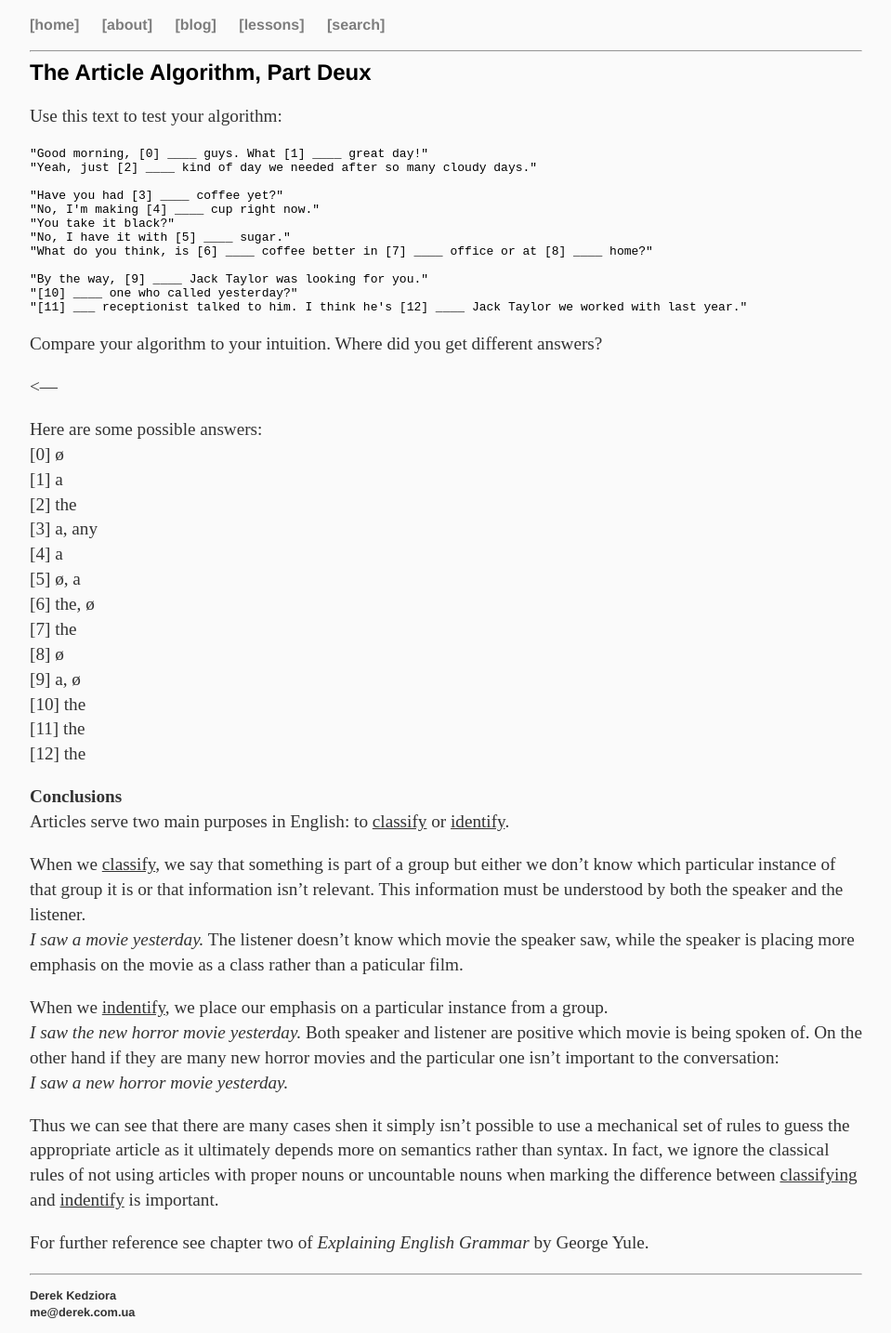
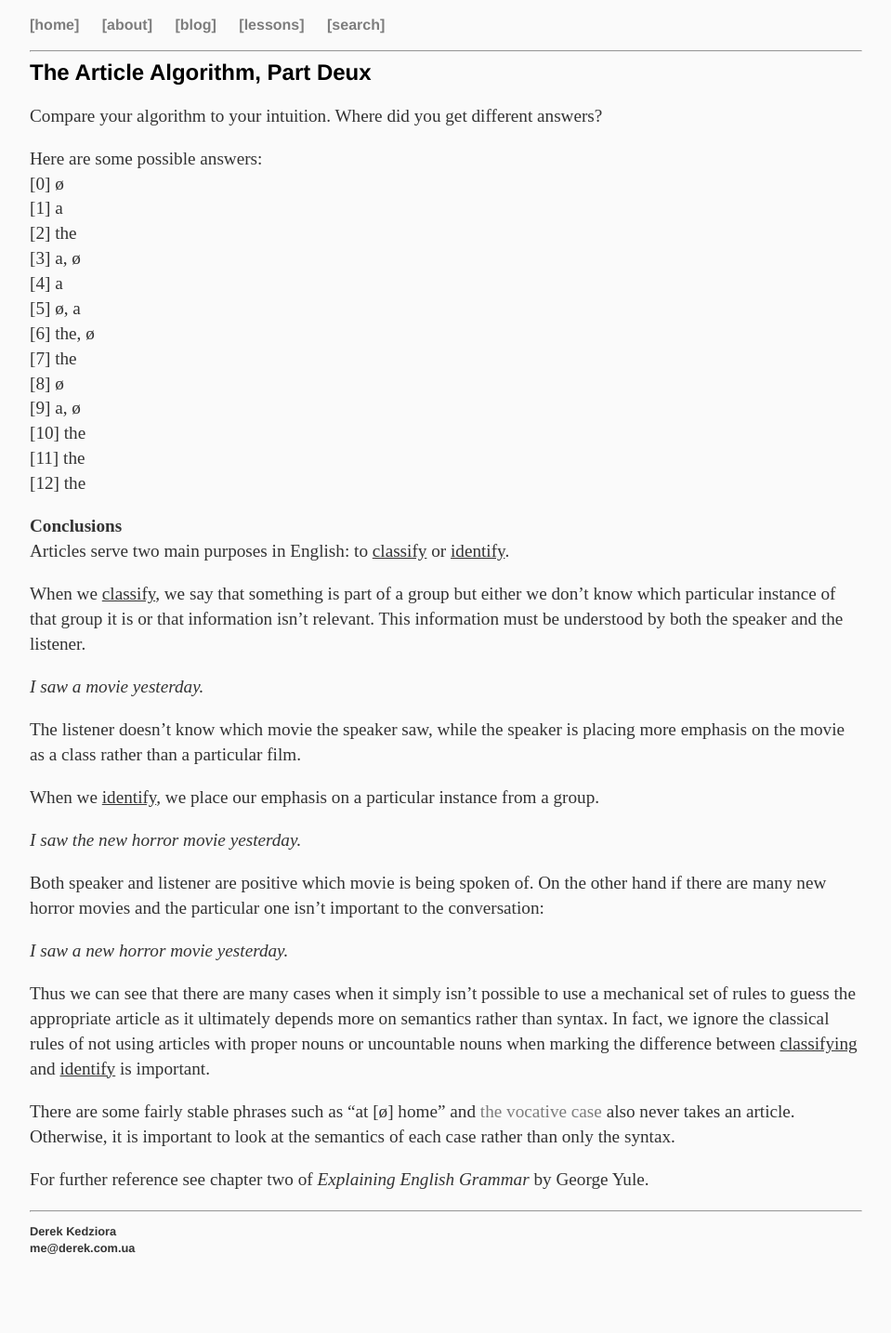
Before and after one commit to ZeroDeth/derekkedziora.github.io, a Jekyll site: the page built from _posts/2016-10-31-article-algorithm-2.md, in a window 1280 px wide. Shown: the whole page at 93% size, without its empty margins (160-1119 px from the left). Built offline with Jekyll 4.4.1, drawn with Linux system fonts in a browser that asks for light colours; after the commit the page ends 1365 px from its top, so only the background shows below that.

Commit message:
organized

```diff
--- a/_posts/2016-10-31-article-algorithm-2.md
+++ b/_posts/2016-10-31-article-algorithm-2.md
@@ -9,32 +9,13 @@ date: 2016-10-31
 ---
 ## The Article Algorithm, Part Deux
 
-Use this text to test your algorithm:
-
-<pre>
-"Good morning, [0] ____ guys. What [1] ____ great day!"
-"Yeah, just [2] ____ kind of day we needed after so many cloudy days."
-
-"Have you had [3] ____ coffee yet?"
-"No, I'm making [4] ____ cup right now."
-"You take it black?"
-"No, I have it with [5] ____ sugar."
-"What do you think, is [6] ____ coffee better in [7] ____ office or at [8] ____ home?"
-
-"By the way, [9] ____ Jack Taylor was looking for you."
-"[10] ____ one who called yesterday?"
-"[11] ___ receptionist talked to him. I think he's [12] ____ Jack Taylor we worked with last year."
-</pre>
-
 Compare your algorithm to your intuition. Where did you get different answers?
-
-<---
 
 Here are some possible answers:
 [0] ø
 [1] a
 [2] the
-[3] a, any
+[3] a, ø
 [4] a
 [5] ø, a
 [6] the, ø
@@ -49,14 +30,21 @@ Here are some possible answers:
 Articles serve two main purposes in English: to <u>classify</u> or <u>identify</u>.
 
 When we <u>classify</u>, we say that something is part of a group but either we don't know which particular instance of that group it is or that information isn't relevant. This information must be understood by both the speaker and the listener.
+
 *I saw a movie yesterday.*
-The listener doesn't know which movie the speaker saw, while the speaker is placing more emphasis on the movie as a class rather than a paticular film.
 
-When we <u>indentify</u>, we place our emphasis on a particular instance from a group.
+The listener doesn't know which movie the speaker saw, while the speaker is placing more emphasis on the movie as a class rather than a particular film.
+
+When we <u>identify</u>, we place our emphasis on a particular instance from a group.
+
 *I saw the new horror movie yesterday.*
-Both speaker and listener are positive which movie is being spoken of. On the other hand if they are many new horror movies and the particular one isn't important to the conversation:
+
+Both speaker and listener are positive which movie is being spoken of. On the other hand if there are many new horror movies and the particular one isn't important to the conversation:
+
 *I saw a new horror movie yesterday.*
 
-Thus we can see that there are many cases shen it simply isn't possible to use a mechanical set of rules to guess the appropriate article as it ultimately depends more on semantics rather than syntax. In fact, we ignore the classical rules of not using articles with proper nouns or uncountable nouns when marking the difference between <u>classifying</u> and <u>indentify</u> is important.
+Thus we can see that there are many cases when it simply isn't possible to use a mechanical set of rules to guess the appropriate article as it ultimately depends more on semantics rather than syntax. In fact, we ignore the classical rules of not using articles with proper nouns or uncountable nouns when marking the difference between <u>classifying</u> and <u>identify</u> is important.
+
+There are some fairly stable phrases such as "at [ø] home" and <a href="https://en.wikipedia.org/wiki/Vocative_case" target="_blank">the vocative case</a> also never takes an article.  Otherwise, it is important to look at the semantics of each case rather than only the syntax.
 
 For further reference see chapter two of <cite>Explaining English Grammar</cite> by George Yule.
```
Also changed, not shown: _posts/2016-10-31-article-algorithm.md (+17 -4 lines).
